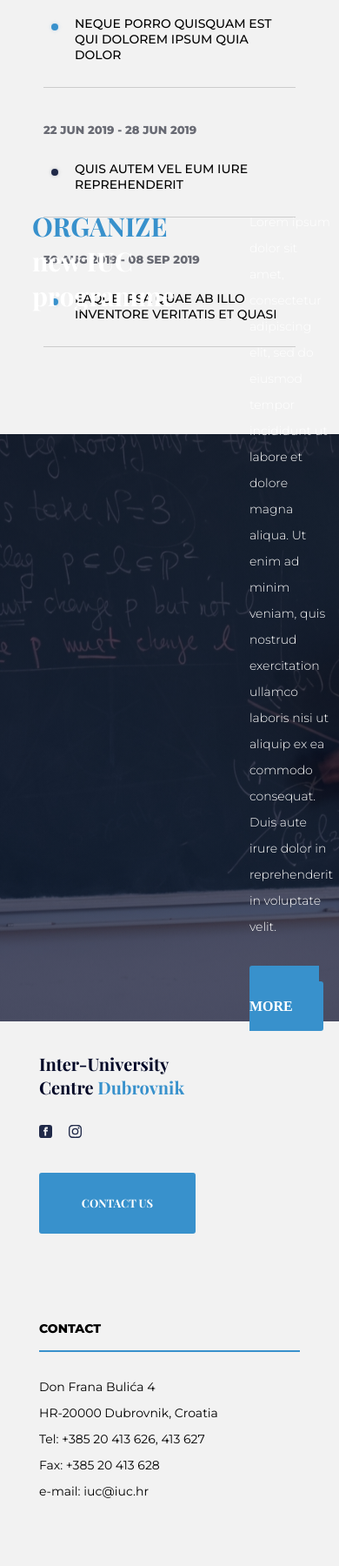
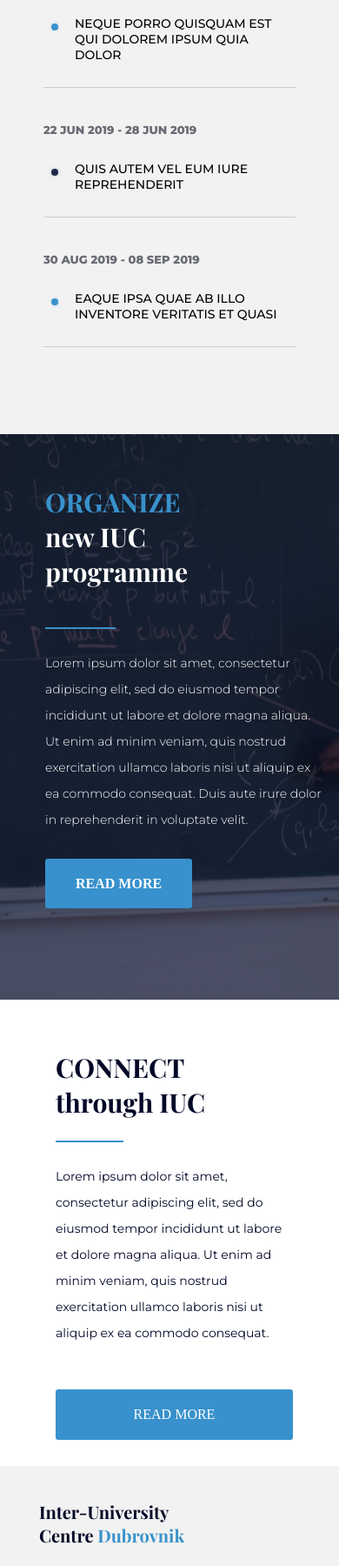
Before and after one commit to marin-margins/IUC, a PHP site: page / in a window 390 px wide. Shown: the part 2226-4026 px from the top of the page at 87% size. Run offline with PHP 8.4, Linux system fonts and the light colour scheme; some web fonts are replaced.

Commit message:
++ Dodan CONNECT THROUGHT IUC

```diff
--- a/FRONTEND/index.php
+++ b/FRONTEND/index.php
@@ -10,7 +10,7 @@
     <link rel="stylesheet" type="text/css" media="screen" href="style.css">
     <link href="https://fonts.googleapis.com/css?family=Montserrat:100,100i,200,200i,300,300i,400,400i,500,600,700i,800,800i,900,900i|Playfair+Display:400,400i,700,700i,900,900i" rel="stylesheet">
 
-    <script src="main.js"></script>
+
 </head>
 <body>
     <div id="donate">
@@ -249,6 +249,7 @@
             <div class="content">
             <svg xmlns="http://www.w3.org/2000/svg" width="45" height="45" viewBox="0 0 45 45"><defs><style>.aorg{fill:#fff;}</style></defs><path class="aorg" d="M29.648,9.036A1.6,1.6,0,0,1,29.7,6.773L36.2.463A1.627,1.627,0,0,1,37.335,0a1.567,1.567,0,0,1,1.132.482l-8.82,8.554Zm-10.7,16.072a.673.673,0,0,0-.2.478.664.664,0,0,0,1.127.476L20.97,25l-.924-.954Zm9.232-12.285-3.739,3.624a15.448,15.448,0,0,0-3.983,6.471l1.652,1.7a15.436,15.436,0,0,0,6.589-3.78l3.739-3.626-4.258-4.393ZM39.088,1.652l-9.632,9.341L34.305,16l9.634-9.338a3.487,3.487,0,0,0-4.851-5.012ZM16.875,24.375h-7.5V26.25h7.5ZM33.75,21.844v3.549C33.75,33.094,22.5,30,22.5,30s2.846,11.25-4.946,11.25H3.75V3.75H27.429L31.3,0H0V45H19.1c5.931,0,18.4-13.543,18.4-18.026V18.186l-3.75,3.658Z"/></svg>
                 <h1><span class="text-blue">ORGANIZE</span> new IUC programme</h1>
+                <span class="divider"></span>
                 <div class ="rd-more">
                     <p>Lorem ipsum dolor sit amet, consectetur adipiscing elit, sed do eiusmod tempor incididunt ut labore et dolore magna aliqua. Ut enim ad minim veniam, quis nostrud exercitation ullamco laboris nisi ut aliquip ex ea commodo consequat. Duis aute irure dolor in reprehenderit in voluptate velit.</p>
                     <a href="" class="btn">READ MORE</a>
@@ -260,6 +261,25 @@
     </div>
 
 
+    <!-- CONNECT THROUGHT IUC -->
+    <div class="connect">
+        <div class="connect-img">
+            <div class="rectangle">
+            <svg xmlns="http://www.w3.org/2000/svg" width="33.705" height="44.941" viewBox="0 0 33.705 44.941"><defs><style>.acon{fill:#fff;}</style></defs><path class="acon" d="M19.853,0A16.853,16.853,0,1,0,36.706,16.853,16.853,16.853,0,0,0,19.853,0ZM27.9,28.344a20.167,20.167,0,0,0-.56-2.183,2.605,2.605,0,0,0-.1-4.048,21.118,21.118,0,0,0,0-10.233,2.26,2.26,0,0,0,.665-.6,19.043,19.043,0,0,1,5.692,2.685A13.988,13.988,0,0,1,27.9,28.344ZM5.809,16.853a14,14,0,0,1,.453-3.475,18.763,18.763,0,0,1,3.015.045l.056.316a21.053,21.053,0,0,0-3.49,3.754l-.034-.64Zm4.47-1.672a2.575,2.575,0,0,0,3.739-.689,19.269,19.269,0,0,1,9.747,7.958,2.61,2.61,0,0,0,.026,3.784A19.391,19.391,0,0,1,20.2,30.878a14.025,14.025,0,0,1-14-10.81A19.262,19.262,0,0,1,10.279,15.181Zm4.054-2.668a19.085,19.085,0,0,1,8.881-1.934,3.052,3.052,0,0,0,2.339,1.638h.009a19.208,19.208,0,0,1,.039,9.409l-.313.032a20.974,20.974,0,0,0-10.9-8.85Zm8.513,18.057a20.765,20.765,0,0,0,2.547-3.691l.38-.011a19.933,19.933,0,0,1,.573,2.429A13.935,13.935,0,0,1,22.845,30.569Zm9.977-19.1A20.5,20.5,0,0,0,28.341,9.63a2.983,2.983,0,0,0-2.975-2.55,21,21,0,0,0-2.841-4.009A14.086,14.086,0,0,1,32.822,11.471Zm-9.091-3.8a2.261,2.261,0,0,0-.736,1.206,20.792,20.792,0,0,0-9.619,2.2,2.57,2.57,0,0,0-3.711.676,20.966,20.966,0,0,0-2.842-.1,14.052,14.052,0,0,1,13.031-8.84h0a19.233,19.233,0,0,1,3.876,4.859ZM12.363,44.941V41.2H17.98V37.451h3.745V41.2h5.618v3.745ZM29.215,41.2v3.745h5.618V41.2Zm-18.725,0H4.873v3.745H10.49Z" transform="translate(-3)"/></svg>
+            </div>
+            <div class="rectangle-45"></div>
+        </div>
+
+        <div class="connect-content">
+            <h1>CONNECT through IUC</h1>
+            <span class="divider"></span>
+            <p>Lorem ipsum dolor sit amet, consectetur adipiscing elit, sed do eiusmod tempor incididunt ut labore et dolore magna aliqua. Ut enim ad minim veniam, quis nostrud exercitation ullamco laboris nisi ut aliquip ex ea commodo consequat.</p>
+            <a href="" class="btn">READ MORE</a>
+
+        </div>
+
+    </div>
+
 
     <?php
     include('to_include/footer.php')
--- a/FRONTEND/style.css
+++ b/FRONTEND/style.css
@@ -429,7 +429,9 @@ body{
     background-position: center;
 
 }
-
+.parallax .content .divider{
+    display: none;
+}
 .parallax .content{
     display: flex;
     flex-direction: row;
@@ -463,6 +465,91 @@ body{
 .parallax .content a{
     font-weight: bold;
 }
+
+/* CONNECT THROUGHT IUC */
+
+    .connect{
+        position: relative;
+        display: flex;
+        flex-direction: row;
+        max-width: 990px;
+        margin: auto;
+        height: 460px;
+        top: -60px;
+        border-radius: 5px 5px 0 5px;
+        box-shadow: 0 3px 6px rgba(1,7,39,0.28);
+    }
+
+    .connect-img{
+        background: url("to_include/connect-background.jpg");
+        background-size: cover;
+        position: relative;
+        width: 50%
+    }
+
+    .connect-img .rectangle{
+        position: absolute;
+        background: var(--dark-blue);
+        width: 133px;
+        height: 90px;
+        display: flex;
+        justify-content: center;
+        align-items: center;
+        right: 0;
+        top: 80px;
+    }
+
+
+
+    .connect-img .rectangle-45{
+        position: absolute;
+        background: var(--dark-blue);
+        transform: rotate(45deg);
+        width: 20px;
+        height: 20px;
+        right: -10px;
+        top: 115px;
+
+    }
+
+    .connect-content{
+        display: flex;
+        flex-direction: column;
+        width: 50%;
+        background: white;
+        border-bottom: 3px solid var(--light-blue);
+
+    }
+
+    .connect-content h1{
+        font-family: var(--playfair);
+        font-size: 30px;
+        margin:58px 64px 24px 64px;
+        color: var(--dark-blue);
+        font-weight: bold;
+
+    }
+
+    .connect-content .divider{
+        width: 20%;
+        border: 1px solid var(--light-blue);
+        margin:0px 64px 24px 64px;
+    }
+
+    .connect-content p {
+        font-family: var(--montserrat);
+        font-size: 14px;
+        font-weight: 400;
+        margin:0px 64px 50px 64px;
+        color: var(--dark-blue);
+        line-height: 30px;
+    }
+
+    .connect-content .btn{
+        margin: 0px 64px 40px 64px;
+        width: 40%;
+        text-align: center;
+    }
 
 /* FOOTER */
 
@@ -657,6 +744,58 @@ body{
         flex-direction: column;
         justify-content: flex-start;
     }
+
+    .parallax{
+        max-height:650px;
+    }
+    .parallax .content{
+        height: 100%;
+        flex-direction: column;
+        justify-content: flex-start;
+        margin-left:36px;
+    }
+
+    .parallax .content h1{
+        margin: 50px 90px 24px 0;
+    }
+    .parallax .content svg{
+        display: none;
+    }
+    .parallax .content .divider{
+        display: block;
+        border: 1px solid var(--light-blue);
+        width:25%;
+        margin: 20px auto 24px 0;
+    }
+
+    .parallax .content .btn{
+        margin-top: 80px;
+        width: 40%;
+    }
+
+
+    /* CONNECT */
+    .connect{
+        top:0;
+        width: 100%;
+        margin-bottom: 80px;
+    }
+    .connect-img{
+        display: none;
+
+    }
+
+    .connect-content{
+        width: 100%;
+        min-height: 500px;
+        border-bottom: none;
+        margin: auto;
+    }
+
+    .connect-content .btn{
+        width:70%;
+        margin: 0px 64px 30px 64px;
+    }
     /* FOOTER */
     .footer{
         flex-direction: column;
```
